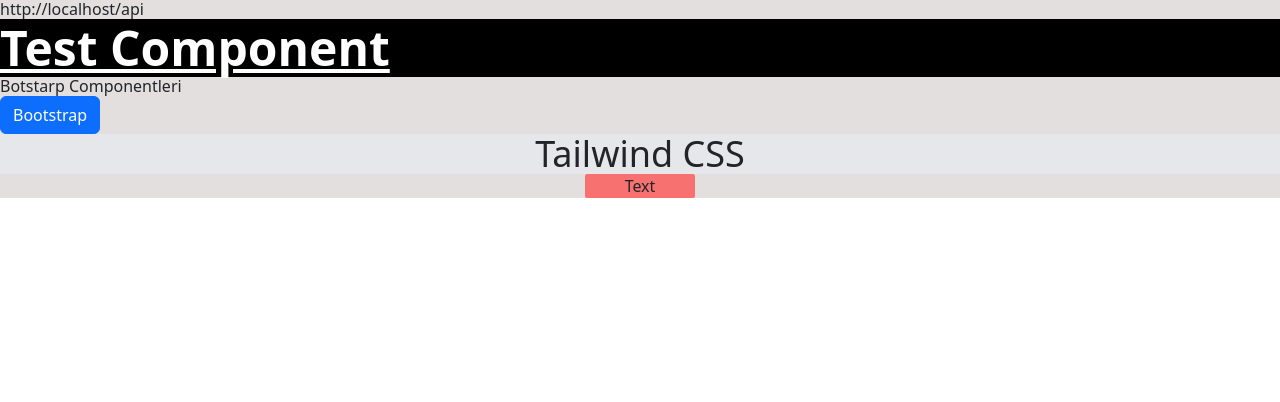
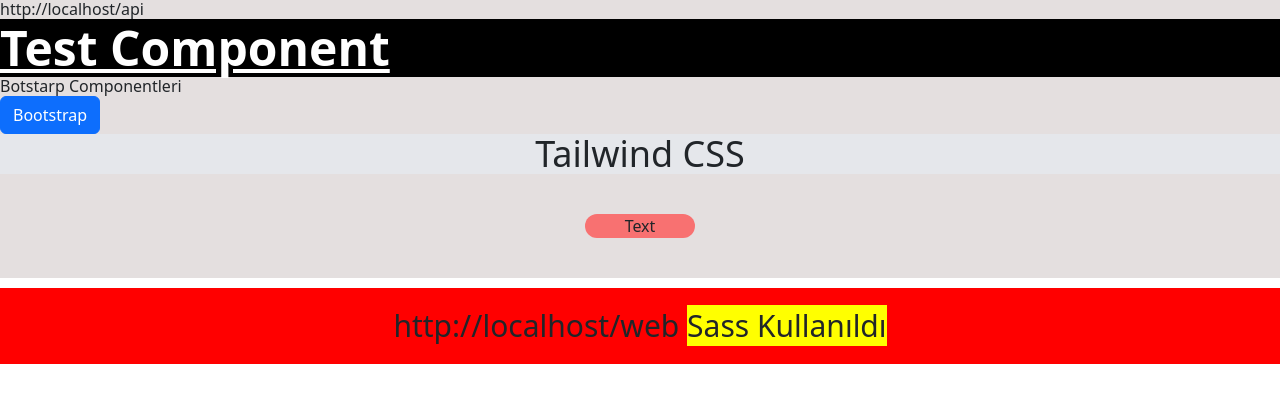
Before and after one commit to gundogdutekin/react-doc, a React (Create React App) app: page / in a window 1280 px wide. Shown: the top 402 px of the page. Built offline with nearby package versions, Linux system fonts and the light colour scheme.

Commit message:
Sass components installed and used

```diff
--- a/package.json
+++ b/package.json
@@ -11,6 +11,7 @@
     "react-bootstrap": "^2.5.0",
     "react-dom": "^18.2.0",
     "react-scripts": "5.0.1",
+    "sass": "^1.54.9",
     "styled-components": "^5.3.5",
     "web-vitals": "^2.1.4"
   },
--- a/src/App.js
+++ b/src/App.js
@@ -3,15 +3,23 @@
 import Bootstrap from './Bootstrap';
 import './index.css';
 import Tailwind from './Tailwind';
+import './style.scss'
 
 function App() {
   return (
+    <>
     <div className={styles.App}>
       <h1>{process.env.REACT_APP_API_URL}</h1>
     <Test/>
     <Bootstrap/>
     <Tailwind/>
     </div>
+    <div className='env'>
+      <h1>{process.env.REACT_APP_WEB_URL} <span>Sass Kullanıldı</span></h1>
+
+    </div>
+    </>
+
 
   );
 }
--- a/src/Tailwind.js
+++ b/src/Tailwind.js
@@ -5,8 +5,8 @@
             <h1 className="text-4xl text-center">Tailwind CSS</h1>
 
         </div>
-        <div className="flex justify-center">
-         <button className="text-center bg-red-400 px-10 rounded-full bg-red rounded-sm pointer-events-auto ">Text</button>
+        <div className="flex justify-center py-10">
+         <button className="text-center bg-red-400 px-10 rounded-full bg-red  pointer-events-auto ">Text</button>
         </div>
         </>
     )
--- /dev/null
+++ b/src/style.scss
@@ -0,0 +1,17 @@
+$red:red;
+$yellow:yellow;
+$margin:10px;
+$pedding:20px;
+$center:center;
+$font:30px;
+
+.env{
+    background: $red;
+    margin-top: $margin;
+    padding: $pedding;
+    text-align:$center ;
+    font-size:$font;
+    span{
+        background: $yellow;
+    }
+}
--- a/tailwind.config.js
+++ b/tailwind.config.js
@@ -1,4 +1,3 @@
-/** @type {import('tailwindcss').Config} */
 module.exports = {
   content: [
     "./src/**/*.{js,jsx,ts,tsx}",
```
Also changed, not shown: 2 other files (tests, documents, lock files or other folders).
